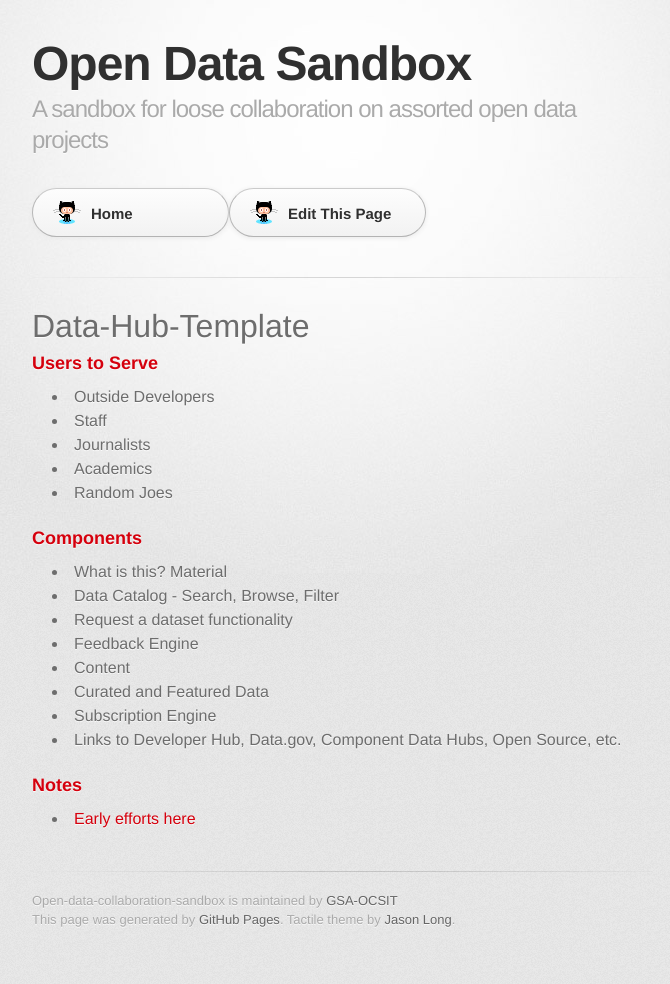
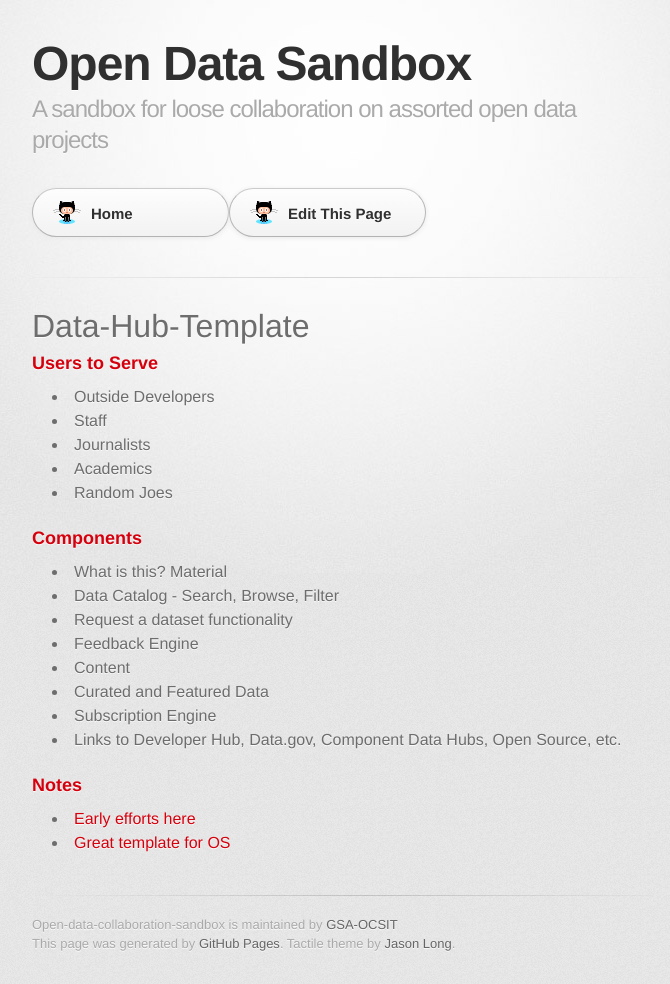
Before and after one commit to GSA/Open-Data-Collaboration-Sandbox, a Jekyll site: the page built from data-hub-template.md, in a window 1280 px wide. Shown: the whole page, without its empty margins (298-968 px from the left). Built offline with Jekyll 4.4.1, drawn with Linux system fonts in a browser that asks for light colours; some web fonts are replaced; before the commit the page ends 960 px from its top, so only the background shows below that.

Commit message:
Update data-hub-template.md

```diff
--- a/data-hub-template.md
+++ b/data-hub-template.md
@@ -25,3 +25,4 @@
 
 ### Notes
 * [Early efforts here](https://github.com/USG-Website-Templates)
+* [Great template for OS](http://if.io/open-source-program-template/)
```
